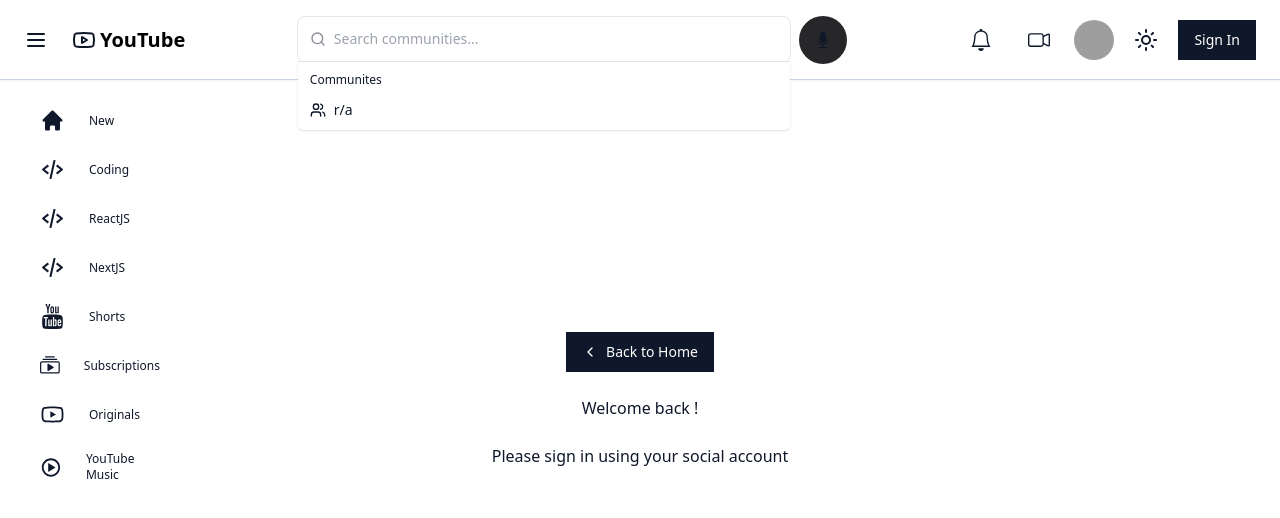
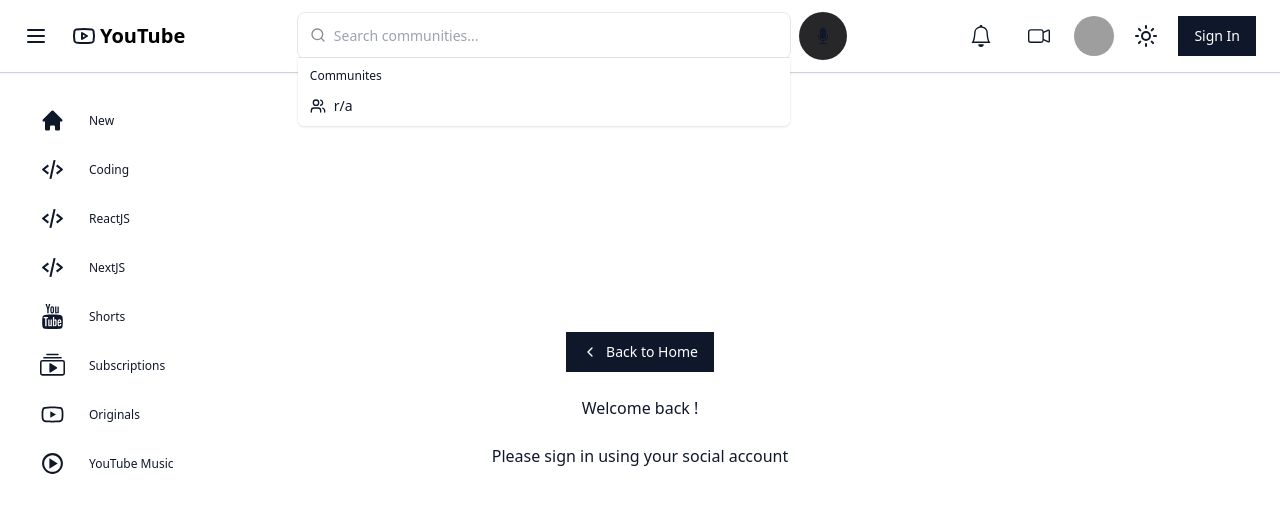
Before and after one commit to Raijin1302/nextjs-youtubeui, a Next.js app: page /login in a window 1280 px wide. Shown: the top 518 px of the page. Built offline with nearby package versions, Linux system fonts and the light colour scheme; grey boxes are pictures that could not be loaded.

Commit message:
fix tailwind css

```diff
--- a/src/app/SideNav.tsx
+++ b/src/app/SideNav.tsx
@@ -44,7 +44,7 @@
 function SideNav() {
   const pathname = usePathname()
   return (
-    <div className=" container pt-24 xl:w-[200px] w-[95px] sm:flex hidden flex-col fixed left-0 top-0 h-screen bg-white dark:bg-slate-900 ">
+    <div className=" container py-24 sm:max-w-fit sm:flex hidden flex-col fixed left-0 top-0 h-screen bg-white dark:bg-slate-900 ">
       {MenuItem.map((item) => (
         <Link key={item.name} href={item.pathname}>
           <div
--- a/src/app/TopNav.tsx
+++ b/src/app/TopNav.tsx
@@ -7,19 +7,18 @@
 import Button, { buttonVariants } from "@/components/ui/Button"
 import ThemeToggle from "@/components/ThemeToggle"
 import { Avatar, AvatarImage, AvatarFallback } from "@/components/ui/Avatar"
-import Searchbar from "@/components/Searchbar"
 import {
   HoverCard,
   HoverCardContent,
   HoverCardTrigger,
 } from "@/components/ui/HoverCard"
 import Link from "next/link"
-import SearchFind from "@/components/Searchfind"
+import SearchFind from "@/components/SearchFind"
 function TopNav() {
   const [isLoading, setIsLoading] = useState<boolean>(false)
   return (
-    <div className="flex justify-between items-center fixed backdrop-blur-sm z-50 top-0 inset-x-0 h-20 border-b border-slate-300 dark:border-slate-700 shadow-sm  bg-white dark:bg-slate-900 ">
-      <div className="container max-w-full mx-auto w-full flex justify-between items-center">
+    <div className="fixed backdrop-blur-sm top-0 inset-x-0 h-fit border-b border-slate-300 dark:border-slate-700 shadow-sm  bg-white dark:bg-slate-900 z-[10] py-3 ">
+      <div className="container max-w-full mx-auto h-full flex justify-between items-center gap-2">
         <div className="flex items-center gap-6 ">
           <Icons.Menu className="relative flex h-6 w-6 dark:text-slate-200" />
           <div className="flex items-center gap-1">
```
